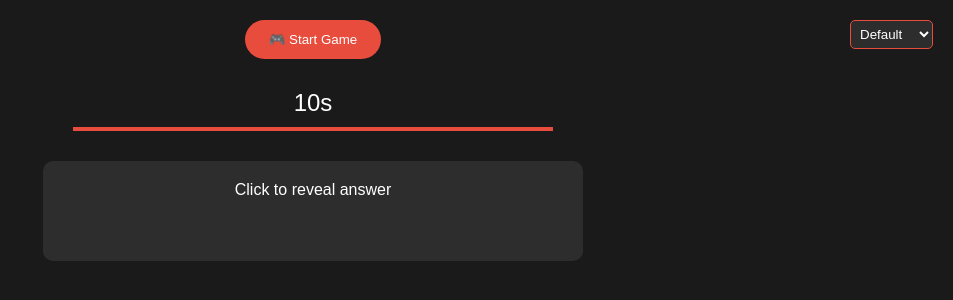
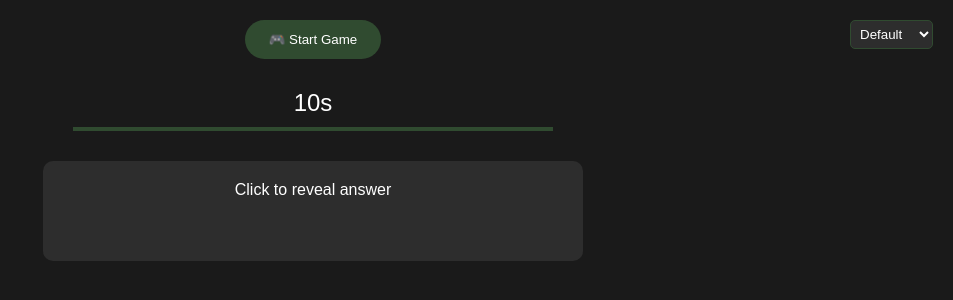
Before and after one commit to abokichi/anime-quiz, a plain HTML site: page index.html in a window 1280 px wide. Shown: the whole page, without its empty margins (327-1280 px from the left). Drawn offline with Linux system fonts and the light colour scheme.

Commit message:
new colors

```diff
--- a/index.html
+++ b/index.html
@@ -8,7 +8,7 @@
         :root {
             --bg-color: #1a1a1a;
             --text-color: #ffffff;
-            --accent-color: #e74c3c;
+            --accent-color: #304b30;
             --card-bg: #2d2d2d;
         }
 
@@ -88,16 +88,16 @@
         }
 
         /* Themes */
-        .theme-default {
+        .theme-Dark-Green {
             --bg-color: #1a1a1a;
             --text-color: #ffffff;
-            --accent-color: #e74c3c;
+            --accent-color: #74aa7a;
             --card-bg: #2d2d2d;
         }
 
-        .theme-midnight {
+        .theme-Light-Green {
             --bg-color: #0f172a;
-            --text-color: #94a3b8;
+            --text-color: #ffffff;
             --accent-color: #38bdf8;
             --card-bg: #1e293b;
         }
```
